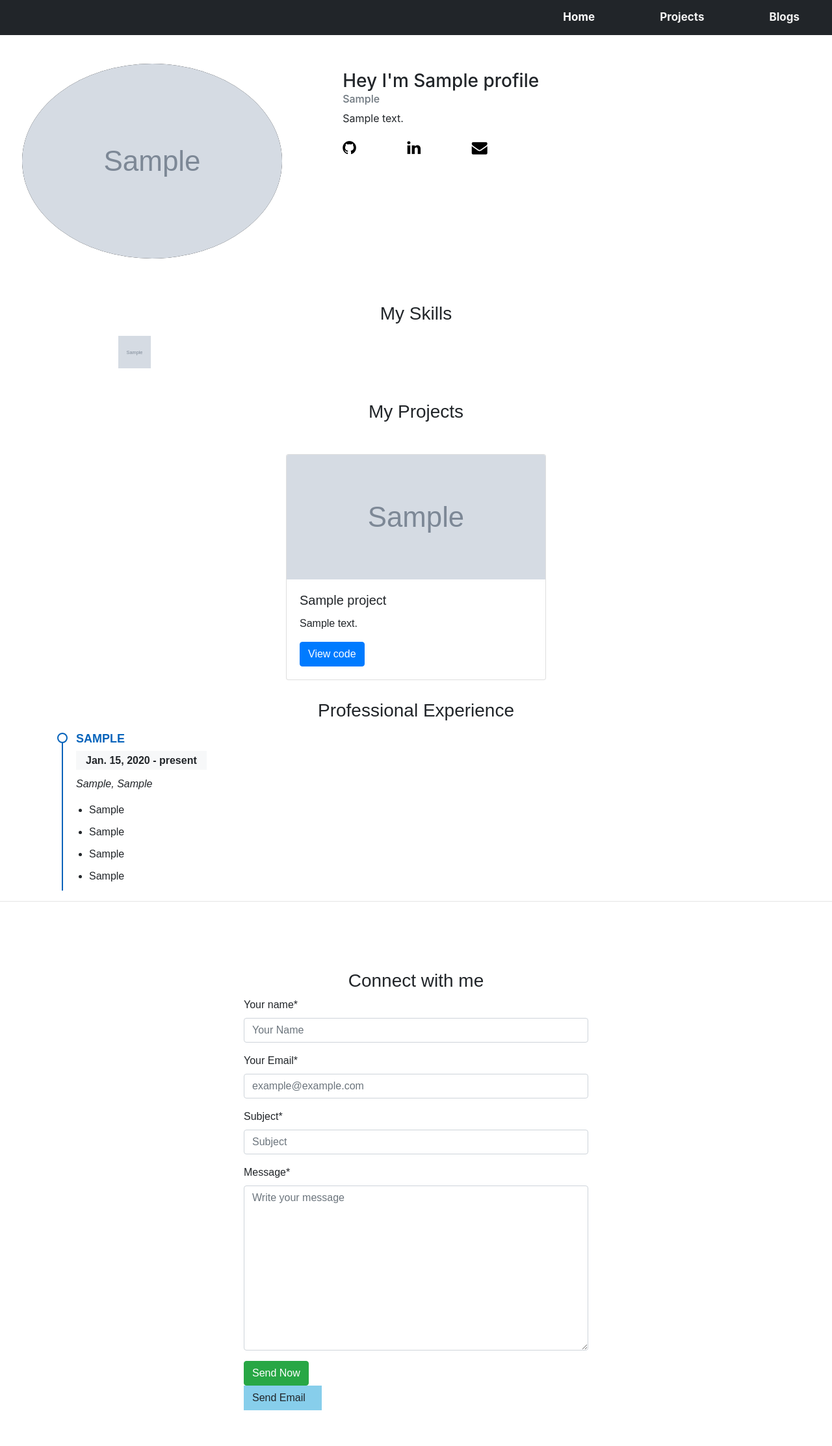
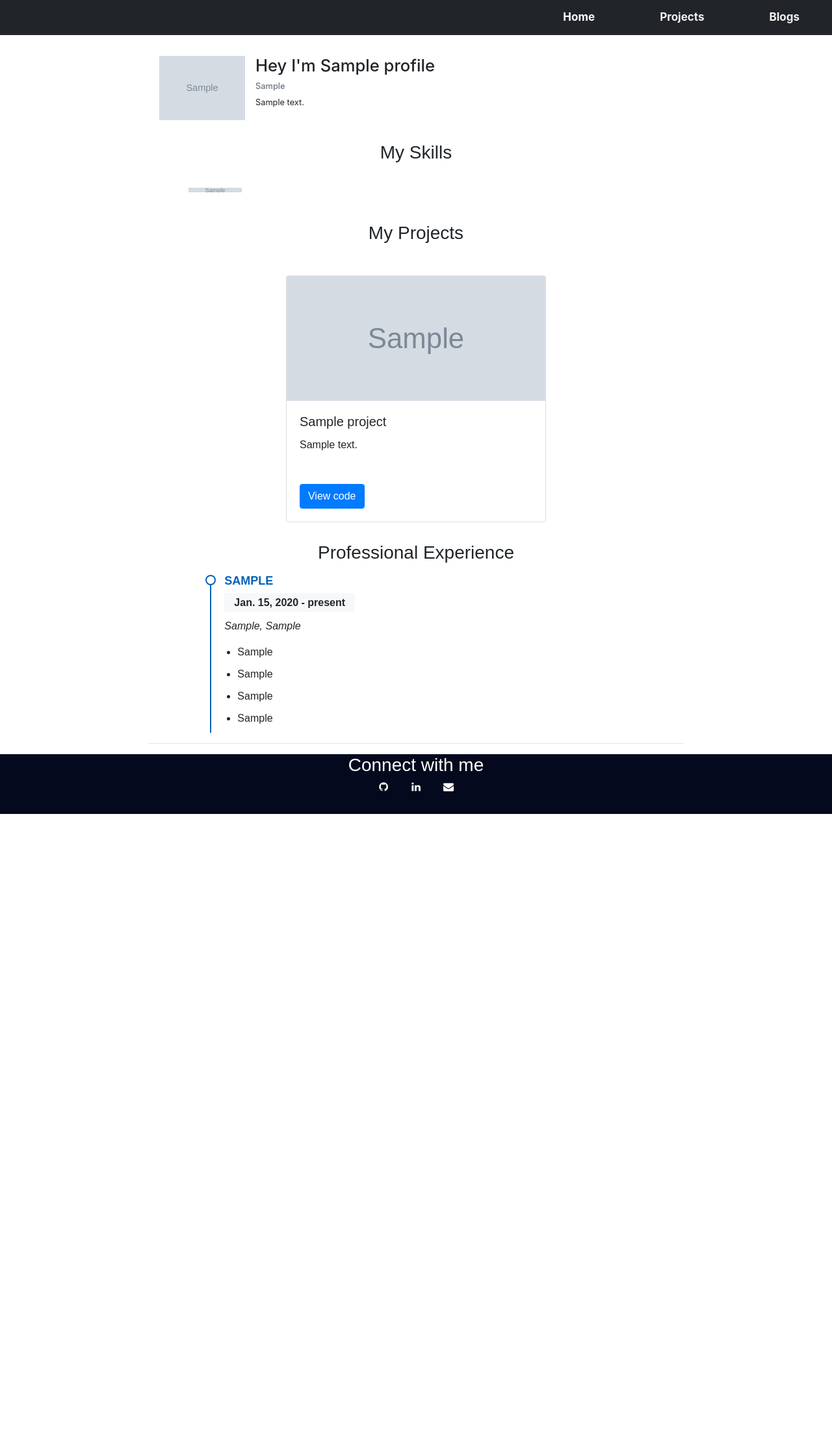
Before and after one commit to pasturl/portfolio-django, a Django app: page / in a window 1280 px wide. Shown: the whole page at 65% size. After the commit the page ends 1253 px from the top, so only its background shows below. Run offline with Django 3.2, Linux system fonts and the light colour scheme; tables that the repository leaves empty hold one stand-in row (values such as "Sample post"); grey boxes marked "Sample" are stand-in pictures; some libraries are stand-ins or nearby versions.

Commit message:
Re estructure web page

```diff
--- /dev/null
+++ b/myportfolio/static/css/style.css
@@ -0,0 +1,268 @@
+body {
+  margin: 0;
+  font-family: Arial, Helvetica, sans-serif;
+}
+
+.topnav {
+
+  overflow: hidden;
+  background-color: #212529;
+  font-family: "Montserrat", -apple-system, BlinkMacSystemFont, "Segoe UI", Roboto, "Helvetica Neue", Arial, "Noto Sans", sans-serif, "Apple Color Emoji", "Segoe UI Emoji", "Segoe UI Symbol", "Noto Color Emoji";
+  font-weight: 700;
+
+}
+
+.topnav a {
+  float: right;
+  color: #f2f2f2;
+  text-align: center;
+  padding: 14px 50px;
+  text-decoration: none;
+  font-size: 17px;
+}
+
+.topnav a:hover {
+  background-color: #ddd;
+  color: black;
+}
+
+.topnav a.active {
+  background-color: #212529;
+  color: white;
+}
+
+.blackiconcolor {color:white;}
+
+
+.profile{
+  display: grid;
+  grid-template-columns: 20% 80%;
+
+}
+
+.profile-info{
+    margin-top: 5%;
+    float: left;
+    horizontal-align: left;
+    font-family: "Montserrat", -apple-system, BlinkMacSystemFont, "Segoe UI", Roboto, "Helvetica Neue", Arial, "Noto Sans", sans-serif, "Apple Color Emoji", "Segoe UI Emoji", "Segoe UI Symbol", "Noto Color Emoji";
+    <!-- font-weight: 700;-->
+    color: #000000;
+    font-color: green;
+}
+
+.name {
+    font-size:2vw;
+}
+
+.job-position {
+    font-size:1vw;
+}
+
+.summary {
+    font-size:1vw;
+}
+
+body
+{
+ background-color: #fffff;
+}
+
+#project-header,#skill-header {
+  text-align: center;
+
+}
+
+.contact {
+  background-color: white;
+  border: 5px solid white;
+  width: 50%;
+  margin: 0 auto;
+  margin-top: 50px;
+}
+
+.email-me{
+background-color: skyblue;
+width:120px;
+}
+
+.container-img-profile {
+    position: relative;
+}
+
+.profile-img {
+    display: block;
+    object-fit: cover;
+    margin: 20% auto;
+    max-width:80%;
+    max-height:80%;
+}
+
+
+.skills {
+  display: grid;
+  grid-template-rows: 20% 20%;
+  grid-template-columns: 25% 25% 25% 25%;
+  justify-content: center;
+  align-content: center;
+
+}
+
+.skill {
+  display: flex;
+  justify-content: center;
+  align-items: center;
+}
+
+.skill img {
+  margin-top: 5%;
+  margin-bottom: 5%;
+  width: 40%;
+  height: 40%;
+}
+
+.div-border{
+ padding: 10px;
+ border: 0.1px solid  #bfbfbf;
+}
+
+
+.resume{
+    padding-left: 80px;
+}
+
+.resume-title {
+
+  margin-top: 30px;
+  margin-bottom: 20px;
+
+}
+
+.resume .resume-item {
+  padding: 0 0 20px 20px;
+  margin-top: -2px;
+  border-left: 2px solid #0563bb;
+  position: relative;
+}
+
+.resume .resume-item h4 {
+  line-height: 18px;
+  font-size: 18px;
+  font-weight: 600;
+  text-transform: uppercase;
+  font-family: "Poppins", sans-serif;
+  color: #0563bb;
+  margin-bottom: 10px;
+}
+
+.resume .resume-item h5 {
+  font-size: 16px;
+  background: #f7f8f9;
+  padding: 5px 15px;
+  display: inline-block;
+  font-weight: 600;
+  margin-bottom: 10px;
+}
+
+.resume .resume-item ul {
+  padding-left: 20px;
+}
+
+.resume .resume-item ul li {
+  padding-bottom: 10px;
+}
+
+.resume .resume-item:last-child {
+  padding-bottom: 0;
+}
+
+.resume .resume-item::before {
+  content: "";
+  position: absolute;
+  width: 16px;
+  height: 16px;
+  border-radius: 50px;
+  left: -9px;
+  top: 0;
+  background: #fff;
+  border: 2px solid #0563bb;
+}
+
+.card-img-top {
+    width: 100%;
+    height: 15vw;
+    object-fit: cover;
+}
+
+.icon-bar a {
+  float: left; /* Float links side by side */
+  width: 33%; /* Equal width (5 icons with 20% width each = 100%) */
+  font-size: 24px;
+}
+
+
+.card-group {
+  justify-content: center;
+}
+
+.row {
+  padding-right: 20px;
+  padding-left: 20px;
+  padding-top: 40px;
+}
+
+name.{
+    align-text: left;
+}
+.footer-area {
+  background-color: #04091e;
+}
+
+.footer-text{
+    color:#FFFFFF
+}
+
+.footer-social a i {
+  width: 50px;
+  height: 50px;
+  display: inline-block;
+  text-align: center;
+  align-items:center;
+  justify-content:center;
+  -webkit-transition: all 0.3s ease 0s;
+  -moz-transition: all 0.3s ease 0s;
+  -o-transition: all 0.3s ease 0s;
+  transition: all 0.3s ease 0s;
+}
+.footer-social a i {
+  vertical-align: bottom;
+  color: #fff;
+}
+.footer-social a:hover i {
+  color: #8490ff;
+}
+
+.footer-social {
+  text-align: center;
+}
+
+@media (max-width: 991px) {
+  .footer-social {
+    text-align: center;
+    margin-top: 30px;
+  }
+}
+.fa{
+  color: #000000;
+}
+.project-tech{
+    width: 100%;
+    height: 25%;
+    margin-top: 1em;
+}
+.project-tech img{
+    width: 3em;
+    height: 3em;
+}
+.btn{
+    margin-top: 2em;
+}
--- a/myportfolio/templates/myportfolio/index.html
+++ b/myportfolio/templates/myportfolio/index.html
@@ -6,220 +6,19 @@
 
 {% load static %}
 <link rel="stylesheet" href="https://cdnjs.cloudflare.com/ajax/libs/font-awesome/4.7.0/css/font-awesome.min.css">
+<link rel="stylesheet" href="{%  static  'css/style.css'  %}">
+<meta name="viewport" content="width=device-width, initial-scale=1.0">
+<div class="col-md-8 offset-md-2">
 
-<style>
-
-.profile{
-  display: grid;
-  grid-template-columns: 20% 80%;
-  padding: 4px 4px;
-  margin-left:8rem;
-  margin-right:8rem;
-}
-
-.profile-info{
- margin-top:50px;
- float: left;
- horizontal-align: left;
- margin-left:12rem;
- font-family: "Montserrat", -apple-system, BlinkMacSystemFont, "Segoe UI", Roboto, "Helvetica Neue", Arial, "Noto Sans", sans-serif, "Apple Color Emoji", "Segoe UI Emoji", "Segoe UI Symbol", "Noto Color Emoji";
-<!-- font-weight: 700;-->
- color: #000000;
- font-color: green;
-
-}
-
-body
-{
- background-color: #fffff;
-}
-
-#project-header,#skill-header {
-  text-align: center;
-  padding-top: 40px
-
-}
-
-.containermy-4{
-
-  display: flex;
-  justify-content: center;
-}
-.fa{
-  color: #000000;
-}
-
-.contact {
-  background-color: white;
-  width: 550px;
-  border: 5px solid white;
-  padding: 50px;
-  margin: 20px;
-  width: 50%;
-  margin: 0 auto;
-  margin-top: 50px;
-}
-
-.email-me{
-background-color: skyblue;
-width:120px;
-}
-
-.avatar {
-    background-color: #000000;
-    border: 0px solid  #000000;
-}
-
-
-.skills {
-  display: grid;
-  grid-template-columns: repeat(4, 1fr);
-  padding: 0 4px;
-  margin-left:8rem;
-
-}
-
-.skill {
-  flex: 11.11%;
-  padding: 0 50px;
-  max-width: 11.11%;
-  horizontal-align: center;
-}
-
-.skill img {
-  margin-top: 10px;
-  margin-bottom: 10px;
-  vertical-align: middle;
-  width: 50px;
-  height: 50px;
-<!--  border: 0.5px solid black;-->
-}
-
-.div-border{
- padding: 10px;
- border: 0.1px solid  #bfbfbf;
-}
-
-
-.resume{
-    padding-left: 80px;
-}
-
-.resume-title {
-
-  margin-top: 30px;
-  margin-bottom: 20px;
-
-}
-
-.resume .resume-item {
-  padding: 0 0 20px 20px;
-  margin-top: -2px;
-  border-left: 2px solid #0563bb;
-  position: relative;
-}
-
-.resume .resume-item h4 {
-  line-height: 18px;
-  font-size: 18px;
-  font-weight: 600;
-  text-transform: uppercase;
-  font-family: "Poppins", sans-serif;
-  color: #0563bb;
-  margin-bottom: 10px;
-}
-
-.resume .resume-item h5 {
-  font-size: 16px;
-  background: #f7f8f9;
-  padding: 5px 15px;
-  display: inline-block;
-  font-weight: 600;
-  margin-bottom: 10px;
-}
-
-.resume .resume-item ul {
-  padding-left: 20px;
-}
-
-.resume .resume-item ul li {
-  padding-bottom: 10px;
-}
-
-.resume .resume-item:last-child {
-  padding-bottom: 0;
-}
-
-.resume .resume-item::before {
-  content: "";
-  position: absolute;
-  width: 16px;
-  height: 16px;
-  border-radius: 50px;
-  left: -9px;
-  top: 0;
-  background: #fff;
-  border: 2px solid #0563bb;
-}
-
-.card-img-top {
-    width: 100%;
-    height: 15vw;
-    object-fit: cover;
-}
-
-.icon-bar {
-  width: 80%; /* Full-width */
-}
-
-.icon-bar a {
-  float: left; /* Float links side by side */
-  width: 20%; /* Equal width (5 icons with 20% width each = 100%) */
-  font-size: 24px;
-}
-
-.summary {
-  padding-right: 80px;
-}
-
-.card-group {
-  padding-right: 80px;
-  padding-left: 80px;
-  justify-content: center;
-}
-
-.row {
-  padding-right: 20px;
-  padding-left: 20px;
-  padding-top: 40px;
-}
-
-name.{
-    align-text: left;
-}
-
-</style>
 <div class ="profile">
-    <div class="containermy-4">
-        <div class="row text-center">
-          <div class="col-md-6 mb-4">
-            <img class="rounded-circle avatar"  src="static/img/{{profile.image}}" data-holder-rendered="true">
-          </div>
-        </div>
+    <div class="container-img-profile">
+        <img class="profile-img"  src="static/img/{{profile.image}}" data-holder-rendered="true"  alt="tall image">
     </div>
 
     <div class="profile-info">
         <h3 class ="name">Hey I'm {{profile.name}}</h3>
-        <h6 class="card-subtitle mb-2 text-muted">{{ profile.designation}}</h6>
+        <h6 class="job-position mb-2 text-muted">{{ profile.designation}}</h6>
         <p class="summary">{{profile.summary}}</p>
-
-        <div class="icon-bar">
-            <a href={{profile.github_link}} class="github"><i class="fa fa-github"></i></a>
-            <a href={{profile.linkedin_link}} class="linkedin"><i class="fa fa-linkedin"></i></a>
-            <a href=mailto:{{profile.email}} class="gmail"><i class="fa fa-envelope"></i></a>
-            <br>
-
-        </div>
         </section>
     </div>
 
@@ -228,7 +27,7 @@ name.{
 
 
 <div>
-<h3 id="project-header">My Skills</h3>
+<h3 id="skill-header">My Skills</h3>
 </div>
     <div class="skills">
     {% for skill in skills %}
@@ -306,17 +105,15 @@ name.{
 
 <hr>
 
-<div class="contact">
-    <h3 align="center">Connect with me </h3>
-    <form action="/myportfolio/contact" method="post" novalidate>
-    {% csrf_token %}
-    {{ form|crispy }}
-    <button type="submit" class="btn btn-success">Send Now</button>
-  </form>
 
-<div class="email-me">
-<a class="bt btn primary" href = "mailto:lucas.pastur@gmail.com">Send Email</a>
 </div>
-
+<footer class="footer-area section-gap">
+    <h3 class="footer-text" align="center">Connect with me </h3>
+    <div class="footer-social d-flex justify-content-center align-items-center">
+        <a href={{profile.github_link}} class="github"><i class="fa fa-github"></i></a>
+        <a href={{profile.linkedin_link}} class="linkedin"><i class="fa fa-linkedin"></i></a>
+        <a href=mailto:{{profile.email}} class="gmail"><i class="fa fa-envelope"></i></a>
+    </div>
+</footer>
 
  {% endblock %}
--- a/portfolio/settings.py
+++ b/portfolio/settings.py
@@ -80,8 +80,8 @@ WSGI_APPLICATION = 'portfolio.wsgi.application'
 # https://docs.djangoproject.com/en/3.1/ref/settings/#databases
 DATABASES = {
     'default': {
-        'ENGINE': 'django.db.backends.postgresql_psycopg2',
-        'NAME': BASE_DIR / 'db.sqlite3',
+        'ENGINE': 'django.db.backends.sqlite3',
+        'NAME': 'db.sqlite3',
     }
 }
 
@@ -140,7 +140,7 @@ STATIC_ROOT = os.path.join(BASE_DIR, 'staticfiles')
 STATICFILES_DIRS = (
     os.path.join(BASE_DIR, 'myportfolio/static'),
 )
-django_heroku.settings(locals())
+#django_heroku.settings(locals())
 # ie if Heroku server
 #if 'DATABASE_URL' in os.environ:
 #    import dj_database_url
--- a/portfolio/templates/base.html
+++ b/portfolio/templates/base.html
@@ -5,42 +5,7 @@
 {% load static %}
 <meta name="viewport" content="width=device-width, initial-scale=1">
 <link rel="stylesheet" href="https://stackpath.bootstrapcdn.com/bootstrap/4.3.1/css/bootstrap.min.css" integrity="sha384-ggOyR0iXCbMQv3Xipma34MD+dH/1fQ784/j6cY/iJTQUOhcWr7x9JvoRxT2MZw1T" crossorigin="anonymous">
-<style>
-body {
-  margin: 0;
-  font-family: Arial, Helvetica, sans-serif;
-}
-
-.topnav {
-
-  overflow: hidden;
-  background-color: #212529;
-  font-family: "Montserrat", -apple-system, BlinkMacSystemFont, "Segoe UI", Roboto, "Helvetica Neue", Arial, "Noto Sans", sans-serif, "Apple Color Emoji", "Segoe UI Emoji", "Segoe UI Symbol", "Noto Color Emoji";
-  font-weight: 700;
-
-}
-
-.topnav a {
-  float: right;
-  color: #f2f2f2;
-  text-align: center;
-  padding: 14px 50px;
-  text-decoration: none;
-  font-size: 17px;
-}
-
-.topnav a:hover {
-  background-color: #ddd;
-  color: black;
-}
-
-.topnav a.active {
-  background-color: #212529;
-  color: white;
-}
-
-.blackiconcolor {color:white;}
-</style>
+<link rel="stylesheet" href="{%  static  'css/style.css'  %}">
   <title>Lucas Pastur profile</title>
   <link rel="icon" type="image/png" href="{% static 'img/myicon.png' %}"/>
 </head>
--- a/scripts/add_skills.py
+++ b/scripts/add_skills.py
@@ -16,8 +16,6 @@ b = models.Skill(name='Tensorflow',
                  image='https://cdn.jsdelivr.net/gh/devicons/devicon/icons/tensorflow/tensorflow-original-wordmark.svg')
 b.save()
 
-
-
 b = models.Skill(name='Docker',
                  image='https://cdn.jsdelivr.net/gh/devicons/devicon/icons/docker/docker-plain-wordmark.svg')
 b.save()
```
Also changed, not shown: myportfolio/models.py (+7 -2 lines), myportfolio/templates/myportfolio/projects.html (+15 -9 lines), scripts/add_projects.py (+20 -8 lines), README.md, myportfolio/migrations/0001_initial.py, 1 other file.
